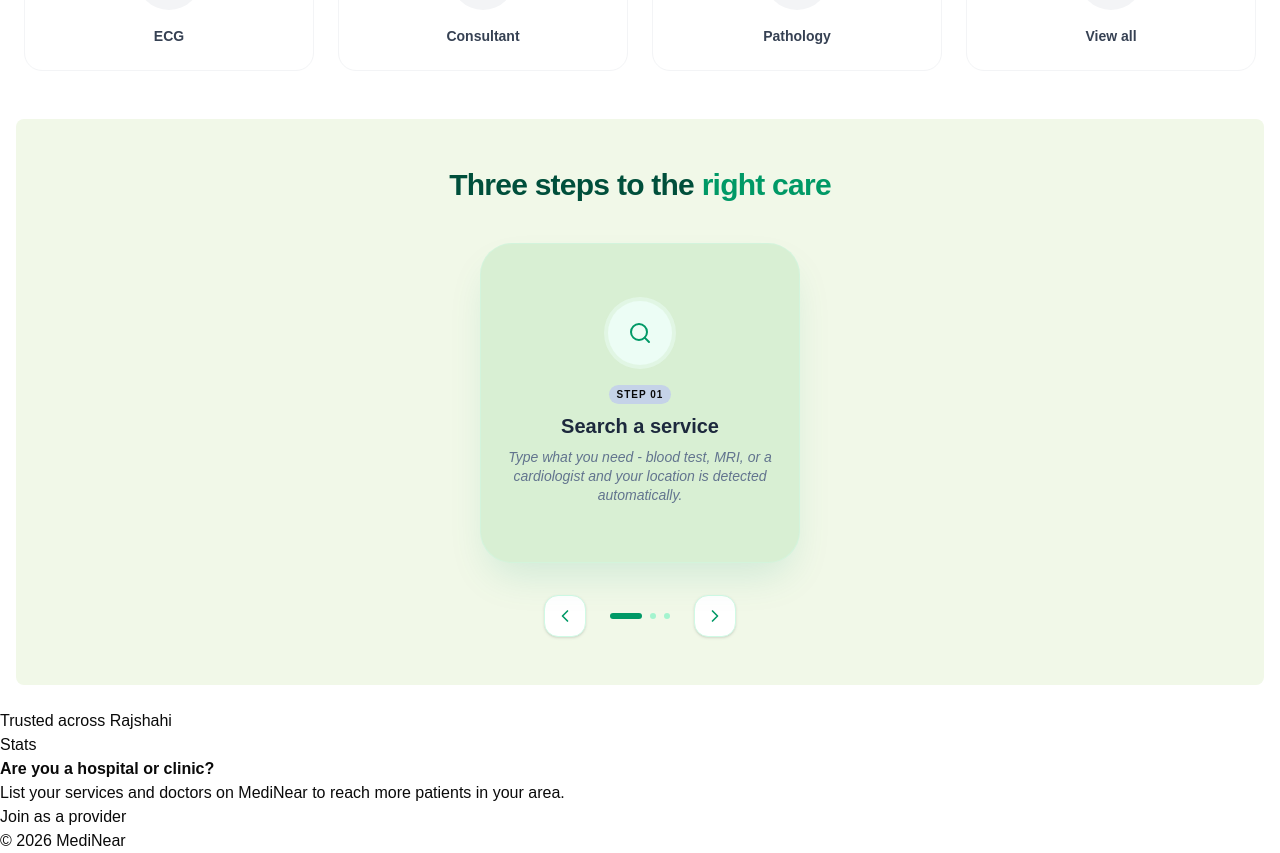
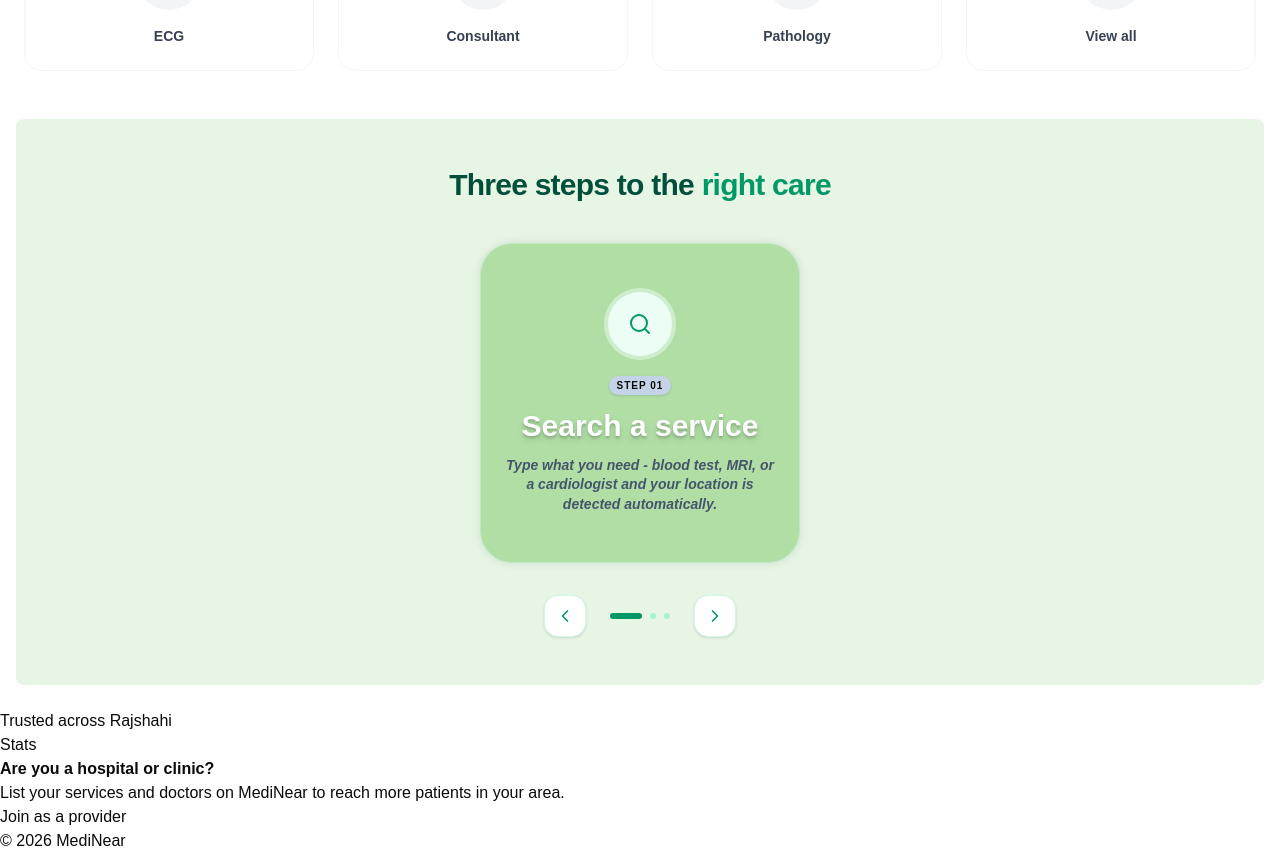
Before and after one commit to bluesand019/MediNear, a React app: page / in a window 1280 px wide. Shown: the part 1114-1967 px from the top of the page. Built offline with nearby package versions, Linux system fonts and the light colour scheme; no server answers; the HTML template or start-up script is replaced by a standard one; what lightswind would draw is missing.

Commit message:
polished the stepsStack ui

```diff
--- a/src/components/layout/StepsStack.jsx
+++ b/src/components/layout/StepsStack.jsx
@@ -1,6 +1,12 @@
 import React, { useState } from "react";
 import { motion, AnimatePresence } from "framer-motion";
-import { Search, MapPin, CalendarCheck, ChevronRight, ChevronLeft } from "lucide-react";
+import {
+  Search,
+  MapPin,
+  CalendarCheck,
+  ChevronRight,
+  ChevronLeft,
+} from "lucide-react";
 
 const steps = [
   {
@@ -27,16 +33,17 @@ const ThreeDCarousel = () => {
   const [index, setIndex] = useState(0);
 
   const next = () => setIndex((prev) => (prev + 1) % steps.length);
-  const prev = () => setIndex((prev) => (prev - 1 + steps.length) % steps.length);
+  const prev = () =>
+    setIndex((prev) => (prev - 1 + steps.length) % steps.length);
 
   return (
     /* Reduced py-20 to py-12 and min-h-[650px] to min-h-[500px] */
-    <div className="my-6 mx-4 rounded-md bg-[#F1F8E8] py-12 flex flex-col items-center overflow-hidden min-h-[500px]">
-
+    <div className="my-6 mx-4 rounded-md bg-[#e7f5e4] py-12 flex flex-col items-center overflow-hidden min-h-[500px]">
       {/* Header: Reduced mb-16 to mb-8 */}
       <div className="text-center mb-8 px-6">
         <h2 className="text-emerald-900 text-3xl font-black tracking-tight mb-2">
-          Three steps to the <span className="text-emerald-600">right care</span>
+          Three steps to the{" "}
+          <span className="text-emerald-600">right care</span>
         </h2>
       </div>
 
@@ -55,19 +62,19 @@ const ThreeDCarousel = () => {
             className="absolute inset-0"
           >
             {/* The Glass Card: Reduced padding and icon size */}
-            <div className="w-full h-full bg-[#D8EFD3] rounded-[2rem] p-6 shadow-[0_20px_40px_-10px_rgba(5,150,105,0.15)] border border-emerald-100/50 flex flex-col items-center text-center justify-center">
+            <div className="w-full h-full bg-[#b0dea4] rounded-[2rem] p-6 shadow-[0_0_10px_rgba(0,0,0,0.1)] border border-emerald-100/50 flex flex-col items-center text-center justify-center">
               <div className="w-16 h-16 bg-emerald-50 rounded-full flex items-center justify-center mb-4 ring-4 ring-emerald-50/50">
                 {steps[index].icon}
               </div>
 
               <div className="space-y-2">
-                <span className="inline-block px-2 py-0.5 rounded-full bg-[#C5D3E8] text-black-100 font-bold text-[10px] tracking-widest uppercase">
+                <span className="inline-block px-2 py-0.5 rounded-full bg-[#C5D3E8] text-black-100 font-bold text-[10px] tracking-widest uppercase shadow-sm">
                   Step 0{steps[index].id}
                 </span>
-                <h3 className="text-xl font-extrabold text-slate-800">
+                <h3 className="text-white text-[30px] font-extrabold text-slate-800 text-shadow-lg">
                   {steps[index].title}
                 </h3>
-                <p className="text-slate-500 leading-snug text-sm italic">
+                <p className="text-slate-600 leading-snug text-sm italic font-bold">
                   {steps[index].desc}
                 </p>
               </div>
```
